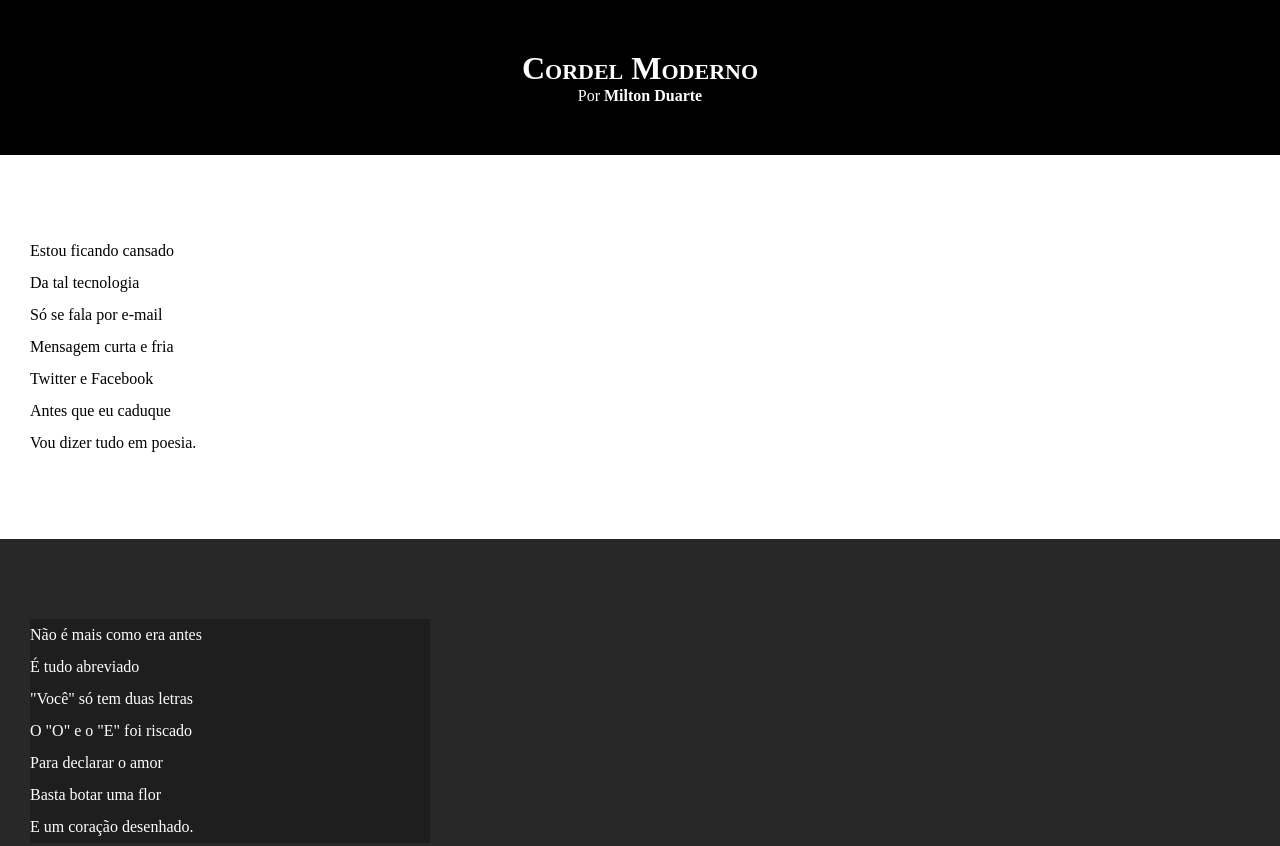
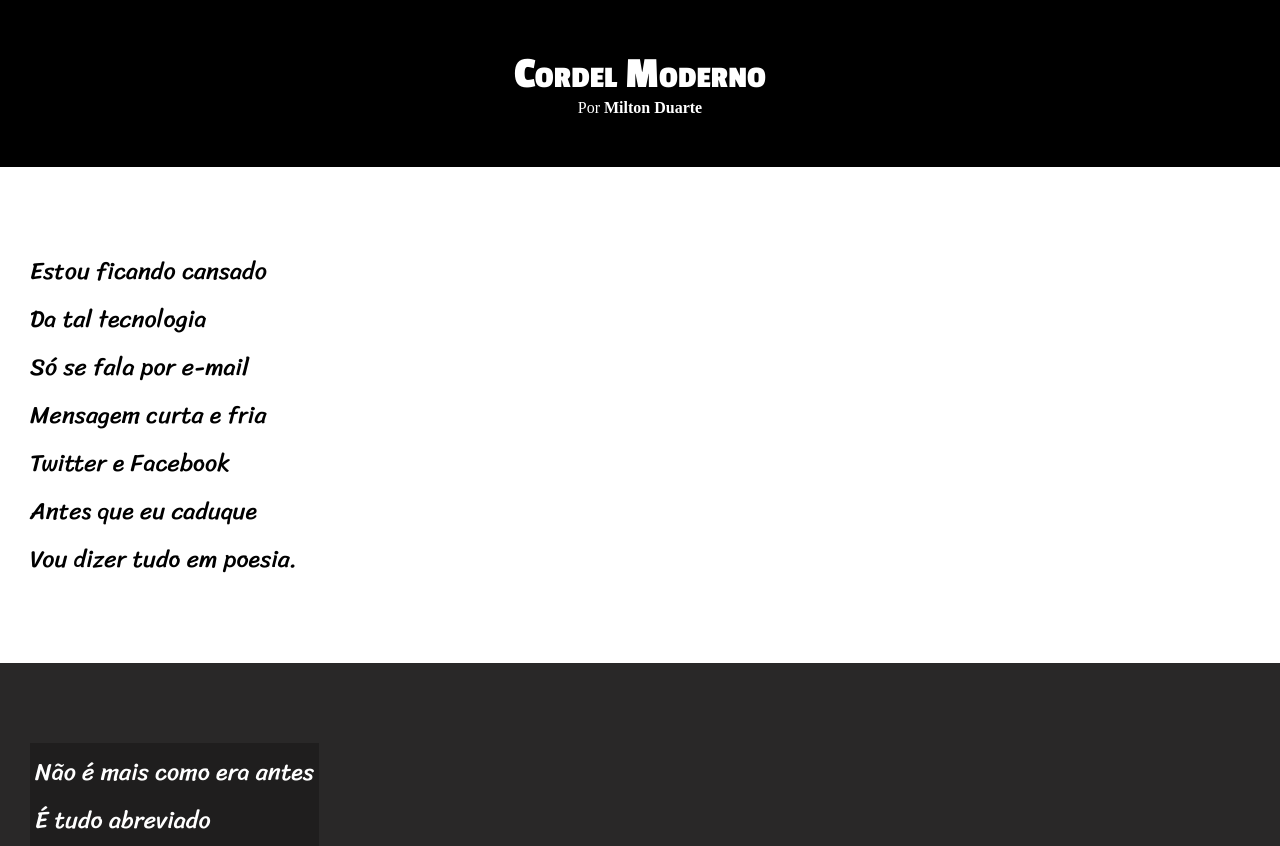
Before and after one commit to nardsonsoares/html-css, a plain HTML site: page exercicios/desafio/desafio 013/index.html in a window 1280 px wide. Shown: the top 846 px of the page. Drawn offline with Linux system fonts and the light colour scheme.

Commit message:
atualizando estilo do desafio 13

```diff
--- a/exercicios/desafio/desafio 013/estilo/style.css
+++ b/exercicios/desafio/desafio 013/estilo/style.css
@@ -1,4 +1,14 @@
 @charset "UTF-8";
+
+@import url('https://fonts.googleapis.com/css2?family=Passion+One:wght@400;700;900&family=Sriracha&display=swap');
+
+@import url('https://fonts.googleapis.com/css2?family=Sriracha&display=swap');
+
+:root {
+    --font1: Verdana, Geneva, Tahoma, sans-serif;
+    --font2: 'Passion One', cursiva;
+    --font3: 'Sriracha', cursiva;
+}
 
 * {
     margin: 0px;
@@ -17,6 +27,8 @@ header {
 header > h1 {
     padding-top: 50px;
     font-variant: small-caps;
+    font-family: var(--font2);
+    font-size: 3.5vw;
 }
 header > p {
     padding-bottom: 50px;
@@ -37,6 +49,8 @@ section {
     padding-bottom: 10vh;
     line-height: 2em;
     padding-left: 30px;
+    font-family: var(--font3);
+    font-size: 1.5em;
 }
 
 section.normal {
@@ -50,7 +64,8 @@ section.imagem {
 }
 
 section.imagem > p {
-    width: 400px;
+    display: inline-block;
+    padding: 5px;
     background-color: rgba(0, 0, 0, 0.253);
 
 }
```
